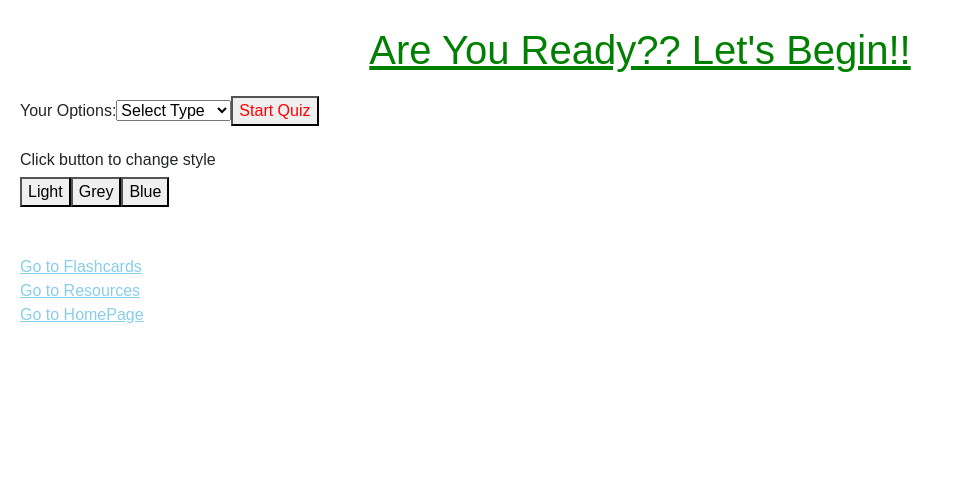
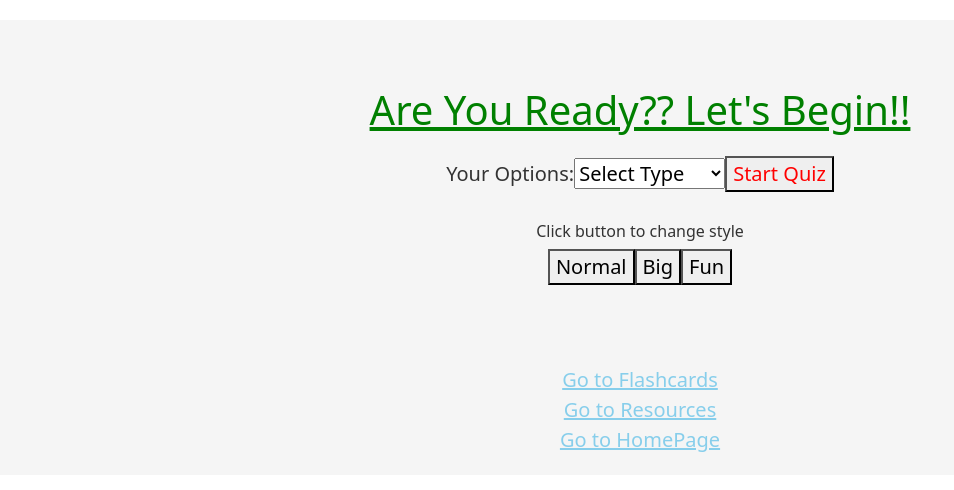
Before and after one commit to AJmints/IntelliJAC-LiftOff, a React (Create React App) app in the folder frontend_intellijac/intellijac-frontend/: page /quiz in a window 1280 px wide. Shown: the top 490 px of the page, without its empty margins (0-954 px from the left). Built offline with nearby package versions, Linux system fonts and the light colour scheme.

Commit message:
Improved dynamic CSS and added background image.

```diff
--- a/frontend_intellijac/intellijac-frontend/src/components/QuizPage.js
+++ b/frontend_intellijac/intellijac-frontend/src/components/QuizPage.js
@@ -5,17 +5,17 @@ import { Link } from 'react-router-dom';
 const QuizPage = () => {
 
   // Added code here and on lines 125- to change background
-        const [style, setStyle] = useState();
+      const [style, setStyle] = useState("start-quiz-container-normal");
 
-        const darkBackground = () => {
-          setStyle("start-quiz-container-grey");
-         }
-        const lightBackground = () => {
-          setStyle("start-quiz-container-light");
-        }
-        const blueBackground = () => {
-          setStyle("start-quiz-container-blue");
-        }
+      const normalBackground = () => {
+        setStyle("start-quiz-container-normal");
+      }
+      const bigBackground = () => {
+        setStyle("start-quiz-container-big");
+      }
+      const funBackground = () => {
+        setStyle("start-quiz-container-fun");
+      }
 
 
   const [currentQuestion, setCurrentQuestion] = useState(0);
@@ -105,7 +105,7 @@ const QuizPage = () => {
   };
 
   return (
-    <div className={`quiz-page ${style}`}>
+    <div className={style}>
       {currentQuestion === 0 ? (
         <div className={style}>
         <p style={{textAlign: "center", fontSize: "40px", color: "Green"}}> <u>Are You Ready??  Let's Begin!!</u></p>
@@ -126,9 +126,9 @@ const QuizPage = () => {
             <h6>
                 Click button to change style
             </h6>
-            <button onClick={lightBackground}>Light</button>
-            <button onClick={darkBackground}>Grey</button>
-            <button onClick={blueBackground}>Blue</button>
+            <button onClick={normalBackground}>Normal</button>
+            <button onClick={bigBackground}>Big</button>
+            <button onClick={funBackground}>Fun</button>
         </div>
       ) : (
         <>
--- a/frontend_intellijac/intellijac-frontend/src/styles/QuizPage.css
+++ b/frontend_intellijac/intellijac-frontend/src/styles/QuizPage.css
@@ -1,9 +1,5 @@
-.quiz-page {
-    font-family: 'Arial', sans-serif;
+.start-quiz-container-normal {
   padding: 20px;
-  }
-
-  .start-quiz-container-light {
   text-align: center;
   margin-top: 20px;
   font-size: 20px;
@@ -11,19 +7,24 @@
   color: #333;
 }
 
-  .start-quiz-container-grey {
+.start-quiz-container-big {
+  padding: 20px;
   text-align: center;
   margin-top: 20px;
-    font-size: 20px;
+  font-size: 40px;
   background-color: #ccc;
   color: #333;
 }
 
-  .start-quiz-container-blue {
+.start-quiz-container-fun {
+  padding: 20px;
   text-align: center;
   margin-top: 20px;
-    font-size: 20px;
+  font-size: 30px;
+  font-family: fantasy;
+  font-weight: bolder;
   background-color: lightcyan;
+  background-image: url("/Users/tus18846/IdeaProjects/IntelliJAC-LiftOff/frontend_intellijac/intellijac-frontend/src/styles/spongebob-water-background-9qyre.webp");
   color: #333;
 }
 
```
Also changed, not shown: frontend_intellijac/intellijac-frontend/src/styles/spongebob-water-background-9qyre.webp (added). Lines whose indentation alone changed are shown as unchanged.
